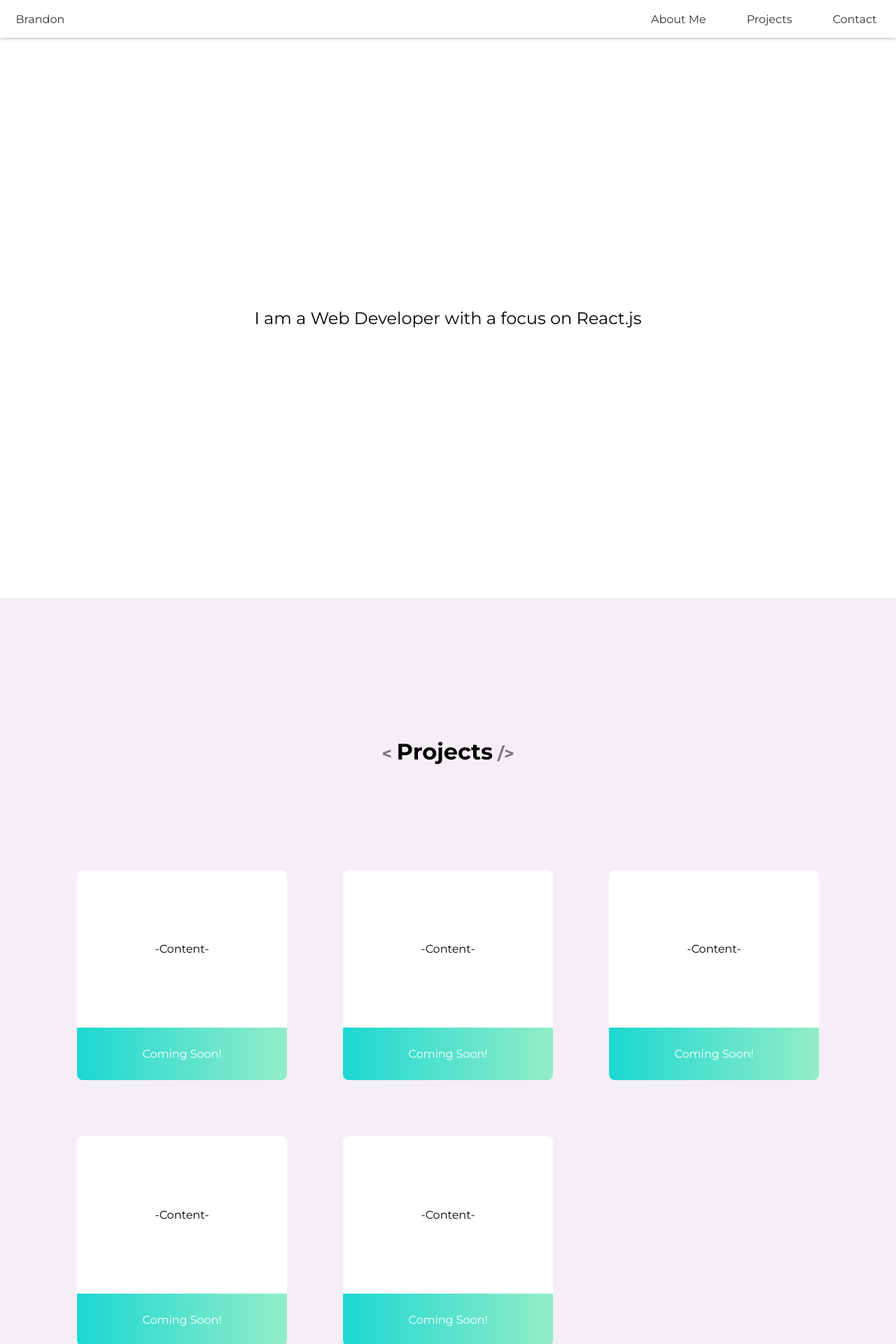
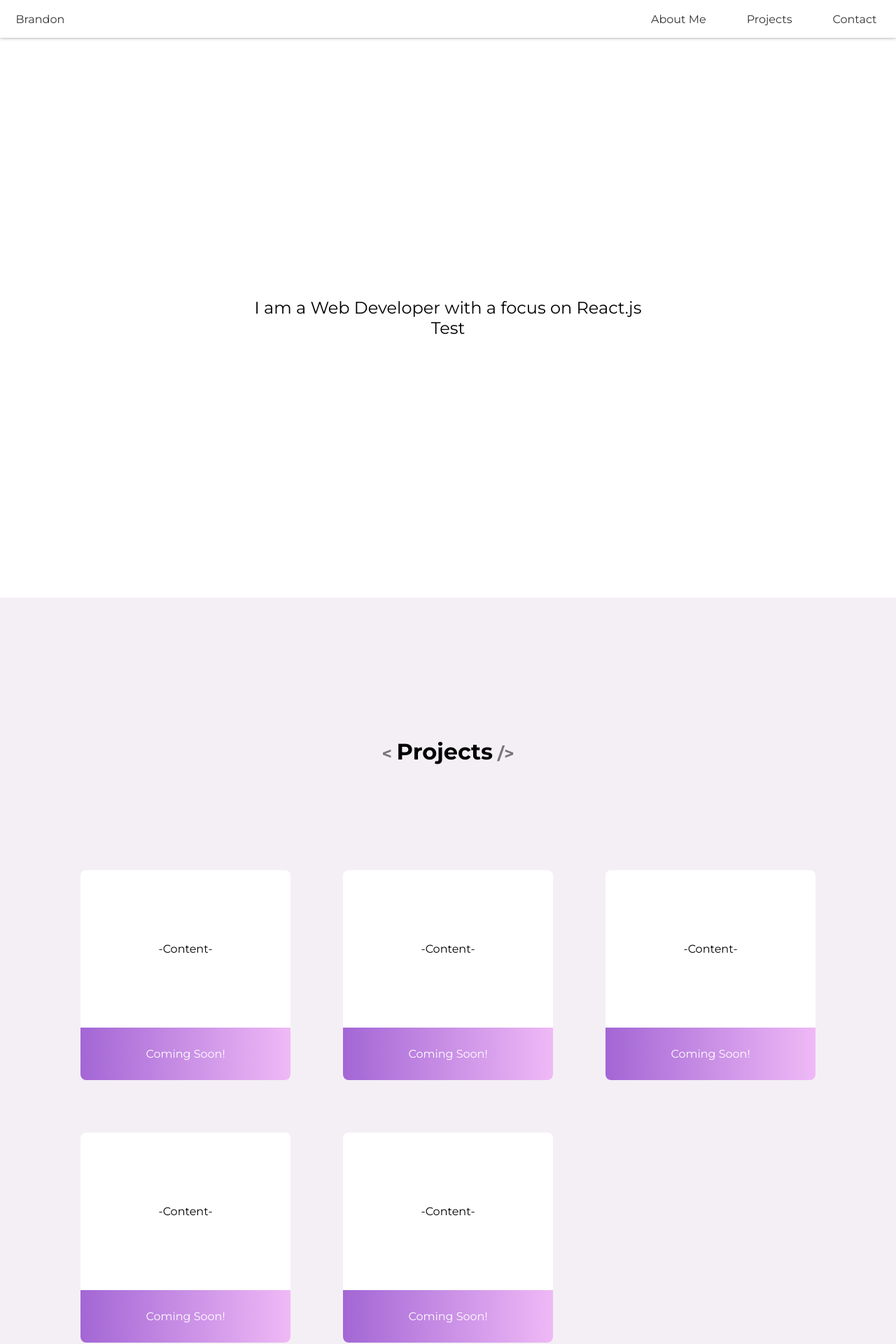
Before and after one commit to KidLiberty/Developer-Portfolio-Site, a React (Create React App) app: page / in a window 1280 px wide. Shown: the top 1920 px of the page at 70% size. Built offline with nearby package versions, Linux system fonts and the light colour scheme.

Commit message:
Adding parallax effect

```diff
--- a/package.json
+++ b/package.json
@@ -9,6 +9,7 @@
     "@testing-library/jest-dom": "^5.16.2",
     "@testing-library/react": "^12.1.2",
     "@testing-library/user-event": "^13.5.0",
+    "aos": "^2.3.4",
     "react": "^17.0.2",
     "react-bootstrap": "^2.1.2",
     "react-dom": "^17.0.2",
--- a/public/index.html
+++ b/public/index.html
@@ -18,6 +18,10 @@
       href="https://fonts.googleapis.com/css2?family=Montserrat:wght@400;700&display=swap"
       rel="stylesheet"
     />
+    <script
+      src="https://kit.fontawesome.com/7b553fb718.js"
+      crossorigin="anonymous"
+    ></script>
     <title>Brandon Stone</title>
   </head>
   <body>
--- a/src/components/Main.js
+++ b/src/components/Main.js
@@ -1,7 +1,21 @@
-import React from 'react'
+import React, { useState, useEffect } from 'react'
 
 export default function Main() {
+  const [offsetY, setOffsetY] = useState(0)
+  const handleScroll = () => setOffsetY(window.scrollY)
+
+  useEffect(() => {
+    window.addEventListener('scroll', handleScroll)
+
+    return () => window.removeEventListener('scroll', handleScroll)
+  }, [])
+
   return (
-    <div className='main'>I am a Web Developer with a focus on React.js</div>
+    <section className='main'>
+      <div className='main-header'>
+        I am a Web Developer with a focus on React.js
+      </div>
+      <div style={{ transform: `translateY(${offsetY * 0.5}px)` }}>Test</div>
+    </section>
   )
 }
--- a/src/components/Projects.js
+++ b/src/components/Projects.js
@@ -1,27 +1,34 @@
-import React from 'react'
+import React, { useEffect } from 'react'
+
+import Aos from 'aos'
+import 'aos/dist/aos.css'
 
 export default function Projects() {
+  useEffect(() => {
+    Aos.init({ duration: 1000 })
+  }, [])
+
   return (
     <div className='projects-container'>
       <h2 className='projects-header'>Projects</h2>
       <div className='projects-grid'>
-        <div className='grid-item'>
+        <div className='grid-item' data-aos='fade-up'>
           <div className='grid-content'>-Content-</div>
           <div className='grid-content-description'>Coming Soon!</div>
         </div>
-        <div className='grid-item'>
+        <div className='grid-item' data-aos='fade-up'>
           <div className='grid-content'>-Content-</div>
           <div className='grid-content-description'>Coming Soon!</div>
         </div>
-        <div className='grid-item'>
+        <div className='grid-item' data-aos='fade-up'>
           <div className='grid-content'>-Content-</div>
           <div className='grid-content-description'>Coming Soon!</div>
         </div>
-        <div className='grid-item'>
+        <div className='grid-item' data-aos='fade-up'>
           <div className='grid-content'>-Content-</div>
           <div className='grid-content-description'>Coming Soon!</div>
         </div>
-        <div className='grid-item'>
+        <div className='grid-item' data-aos='fade-up'>
           <div className='grid-content'>-Content-</div>
           <div className='grid-content-description'>Coming Soon!</div>
         </div>
--- a/src/css/Main.css
+++ b/src/css/Main.css
@@ -1,5 +1,6 @@
 .main {
   display: flex;
+  flex-direction: column;
   justify-content: center;
   align-items: center;
   position: relative;
@@ -9,8 +10,5 @@
   z-index: -1;
 }
 
-.icon {
-  display: inline;
-  color: red;
-  font-size: 20px;
+.main-header {
 }
--- a/src/css/Projects.css
+++ b/src/css/Projects.css
@@ -30,9 +30,10 @@
 .projects-grid {
   display: grid;
   justify-content: center;
+  align-items: center;
   grid-template-columns: 1fr 1fr 1fr;
   grid-template-rows: 1fr 1fr;
-  gap: 80px;
+  gap: 75px;
   margin: 150px 50px;
 }
 
@@ -61,7 +62,7 @@
   align-items: center;
   height: 25%;
   color: white;
-  background: linear-gradient(to right, #1cd8d2, #93edc7);
+  background: linear-gradient(to right, #a366d5, #efb9f6);
   border-bottom-left-radius: 0.5em;
   border-bottom-right-radius: 0.5em;
 }
@@ -69,7 +70,7 @@
 @media (max-width: 1100px) {
   .projects-grid {
     grid-template-columns: 1fr 1fr;
-    gap: 80px;
+    gap: 75px;
     margin: 200px 20px;
   }
 }
@@ -77,7 +78,7 @@
 @media (max-width: 700px) {
   .projects-grid {
     grid-template-columns: 1fr;
-    gap: 80px;
+    gap: 75px;
     margin: 200px 20px;
   }
 }
```
Also changed, not shown: 1 other file (tests, documents, lock files or other folders).
